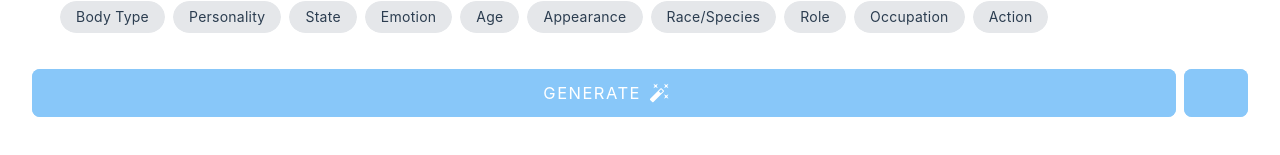
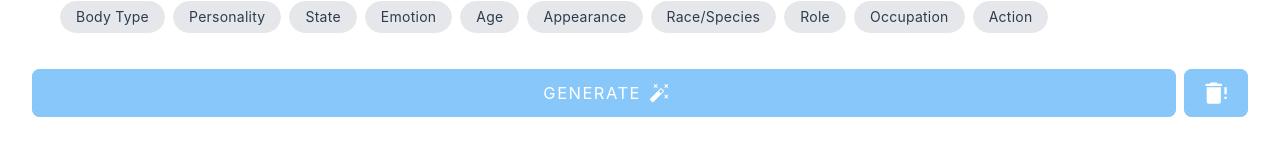
Before and after one commit to pixelGoblin/MuseForge, a Vue app: page / in a window 1280 px wide. Shown: the part 151-306 px from the top of the page. Built offline with nearby package versions, Linux system fonts and the light colour scheme.

Commit message:
refactor: add delete all icon

```diff
--- a/src/components/KeywordFields.vue
+++ b/src/components/KeywordFields.vue
@@ -181,7 +181,7 @@
       :disabled="inspirationCards.length === 0"
       @click="clearAllIdeas"
     >
-
+      <v-icon icon="$deleteAll" size="x-large"/>
     </v-btn>
   </div>
 
--- a/src/main.js
+++ b/src/main.js
@@ -7,7 +7,7 @@ import { createVuetify } from 'vuetify'
 import * as components from 'vuetify/components'
 import * as directives from 'vuetify/directives'
 import { aliases, mdi } from 'vuetify/iconsets/mdi-svg'
-import { mdiHeart, mdiPencil, mdiDelete, mdiDiceMultiple, mdiAutoFix } from '@mdi/js'
+import { mdiHeart, mdiPencil, mdiDelete, mdiDiceMultiple, mdiAutoFix, mdiDeleteAlert } from '@mdi/js'
 // import '@mdi/font/css/materialdesignicons.css'
 
 import { createPinia } from 'pinia'
@@ -26,7 +26,8 @@ const vuetify = createVuetify({
       edit: mdiPencil,
       remove: mdiDelete,
       dice: mdiDiceMultiple,
-      generate: mdiAutoFix
+      generate: mdiAutoFix,
+      deleteAll: mdiDeleteAlert
     },
     sets: {
       mdi,
```
